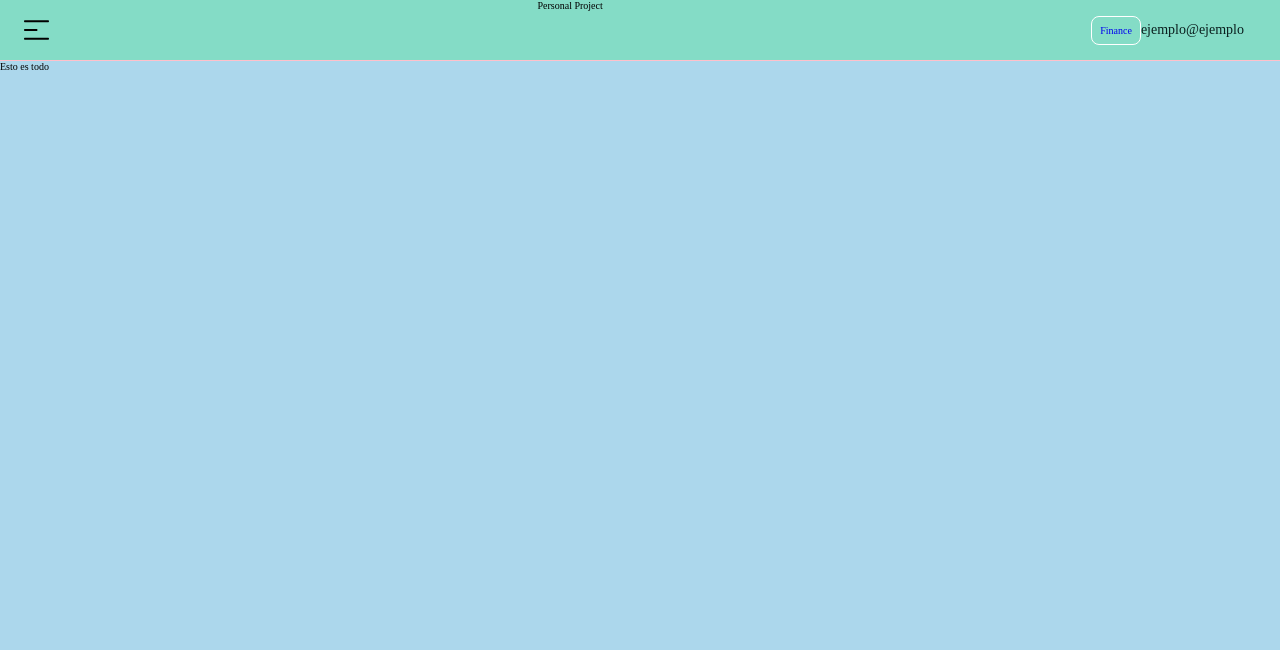
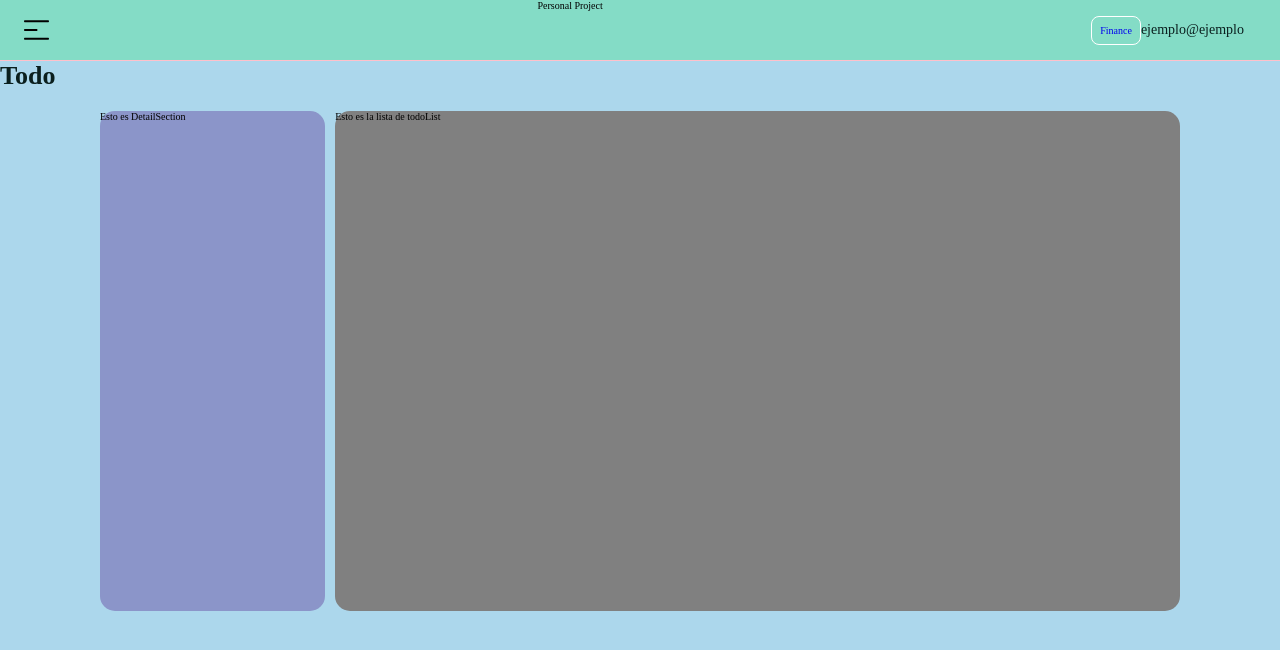
Before and after one commit to jyunakaike/PersonalProject, a React app: page /todo in a window 1280 px wide. Shown: the top 650 px of the page. Built offline with nearby package versions, Linux system fonts and the light colour scheme.

Commit message:
create Todo Component

```diff
--- /dev/null
+++ b/src/components/todo/DetailSection.jsx
@@ -0,0 +1,9 @@
+import React from 'react'
+
+export const DetailSection = () => {
+    return (
+        <section className='Detail-Container'>
+            Esto es DetailSection
+        </section>
+    )
+}
--- /dev/null
+++ b/src/components/todo/TodoList.jsx
@@ -0,0 +1,9 @@
+import React from 'react'
+
+export const TodoList = () => {
+    return (
+        <section className='TodoList-Container'>
+            Esto es la lista de todoList
+        </section>
+    )
+}
--- a/src/pages/ToDo.jsx
+++ b/src/pages/ToDo.jsx
@@ -1,10 +1,20 @@
 import React from 'react'
+import '@styles/Todo.scss'
 
+// component
+import { DetailSection } from '@components/todo/DetailSection'
+import { TodoList } from '../components/todo/TodoList'
 const ToDo = () => {
     return (
-        <div>
-            Esto es todo
-        </div>
+        <React.Fragment>
+            <h1>Todo</h1>
+            <div className='Todo-Container'>
+                <DetailSection />
+
+                <TodoList />
+
+            </div>
+        </React.Fragment>
     )
 }
 
--- /dev/null
+++ b/src/styles/Todo.scss
@@ -0,0 +1,34 @@
+@use 'vars';
+
+.Todo-Container{
+    display: flex;
+    justify-content: flex-start;
+    align-items: center;
+
+    // border: solid 1px;
+    // background-color: gray;
+    margin-left: 100px;
+    margin-right: 100px;
+    margin-top: 20px;
+    height: 500px;
+    gap: 10px;
+
+}
+
+
+// Detail-Section
+.Detail-Container{
+    border-radius: 15px;
+    background-color: var(--blueBelt);
+    height: 500px;
+    width: 20vw;
+
+}
+
+// TodoList
+.TodoList-Container{
+    border-radius: 15px;
+    background-color: gray;
+    height: 500px;
+    width: 75vw;
+}
```
Also changed, not shown: src/components/todo/TodoItem.jsx (added).
